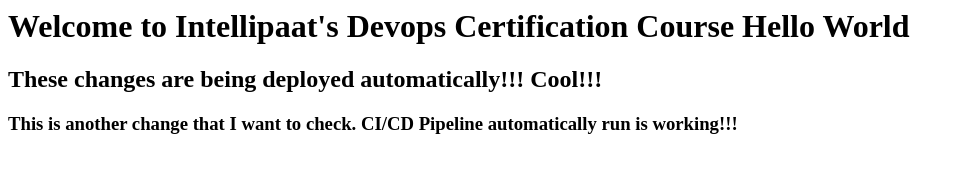
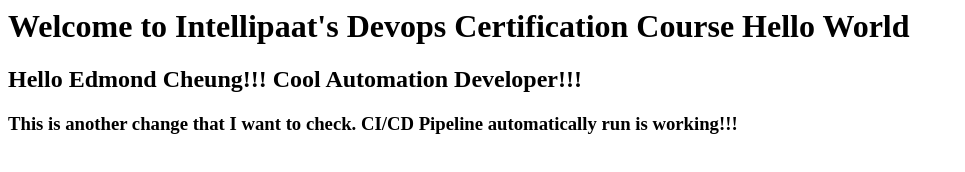
Before and after one commit to cheungm1/website, a plain HTML site: page index.html in a window 1280 px wide. Shown: the whole page, without its empty margins (0-965 px from the left). Drawn offline with Linux system fonts and the light colour scheme.

Commit message:
update index.html

```diff
--- a/index.html
+++ b/index.html
@@ -4,7 +4,7 @@
 <body>
 <h1> Welcome to Intellipaat's Devops Certification Course Hello World</h1>
 
-<h2> These changes are being deployed automatically!!! Cool!!!</h2>
+<h2> Hello Edmond Cheung!!! Cool Automation Developer!!!</h2>
 
 <h3> This is another change that I want to check. CI/CD Pipeline automatically run is working!!! </h3>
 </body>
```
